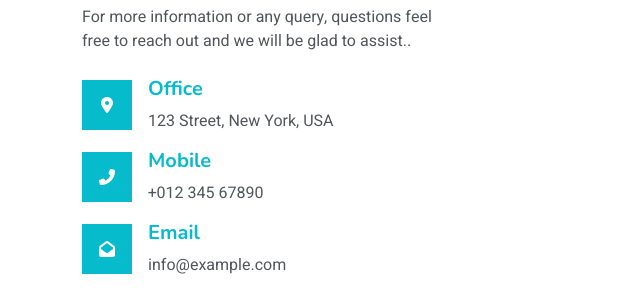
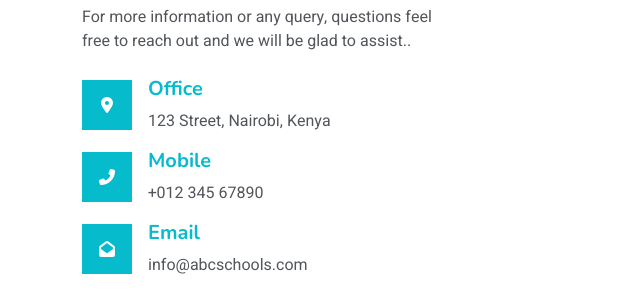
Before and after one commit to Ssayi91/school, a plain HTML site: page contact.html in a window 1280 px wide. Shown: the part 641-948 px from the top of the page, 0-640 px from the left. Drawn offline with nearby package versions, Linux system fonts and the light colour scheme.

Commit message:
contact details

```diff
--- a/contact.html
+++ b/contact.html
@@ -109,7 +109,7 @@
                         </div>
                         <div class="ms-3">
                             <h5 class="text-primary">Office</h5>
-                            <p class="mb-0">123 Street, New York, USA</p>
+                            <p class="mb-0">123 Street, Nairobi, Kenya</p>
                         </div>
                     </div>
                     <div class="d-flex align-items-center mb-3">
@@ -127,7 +127,7 @@
                         </div>
                         <div class="ms-3">
                             <h5 class="text-primary">Email</h5>
-                            <p class="mb-0">info@example.com</p>
+                            <p class="mb-0">info@abcschools.com</p>
                         </div>
                     </div>
                 </div>
```
